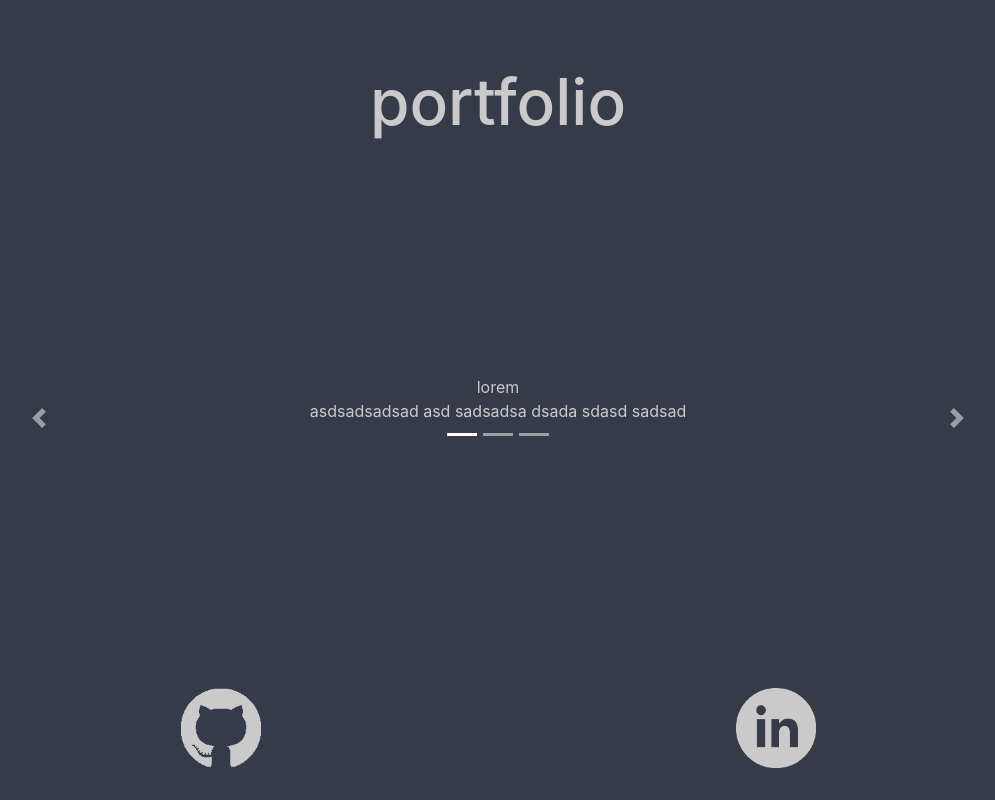
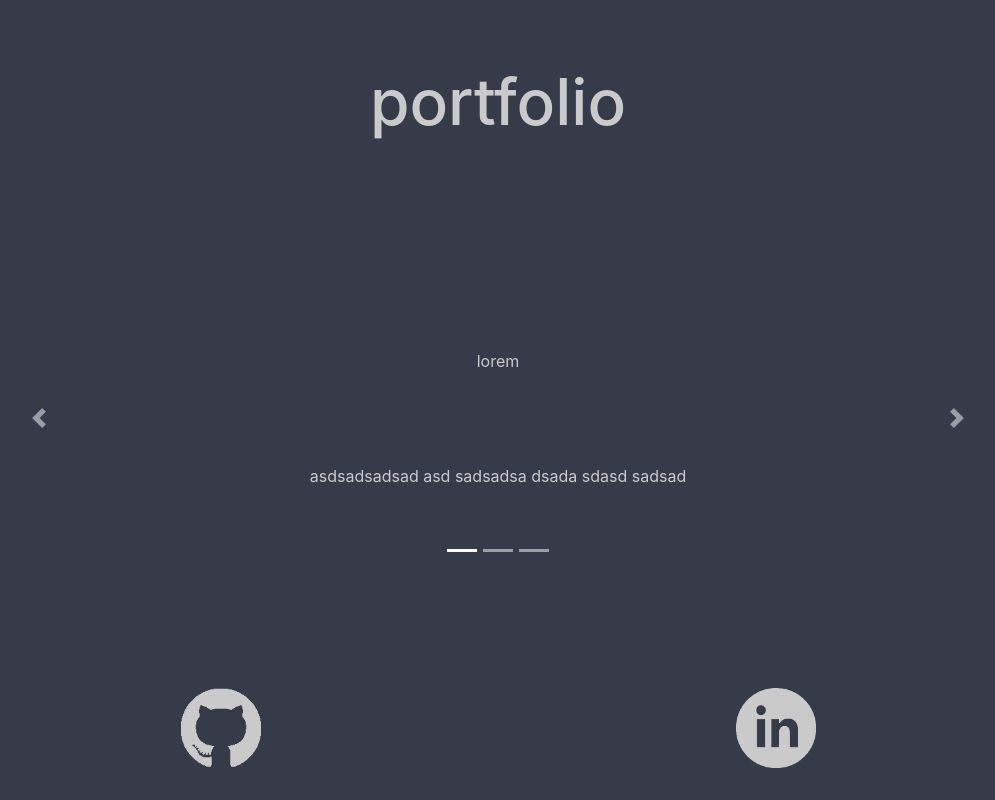
Before and after one commit to fabioaromanini/site, a React (Create React App) app: page / in a window 1280 px wide. Shown: the part 800-1600 px from the top of the page, without its empty margins (142-1137 px from the left). Built offline with nearby package versions, Linux system fonts and the light colour scheme.

Commit message:
sets min height to Project component

```diff
--- a/src/portfolio/Project.jsx
+++ b/src/portfolio/Project.jsx
@@ -7,8 +7,11 @@ export default props => {
         textAlign: 'center',
         maxWidth: '70%',
         marginLeft: '15%',
-        marginBottom: '1rem',
-        paddingBottom: '23px',
+        minHeight: '40vh',
+        display: 'flex',
+        flexDirection: 'column',
+        alignItems: 'center',
+        justifyContent: 'space-evenly',
       }}
     >
       <div>{props.name}</div>
```
